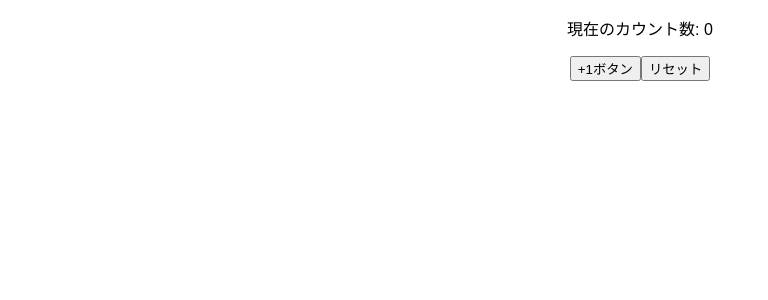
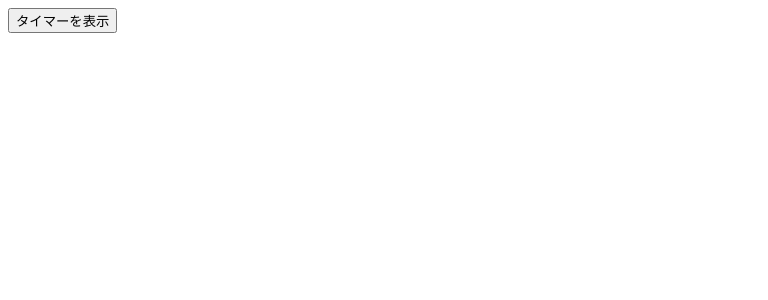
Before and after one commit to hamu3864kA/learn-react, a React (Create React App) app: page / in a window 1280 px wide. Shown: the top 300 px of the page, without its empty margins (0-768 px from the left). Built offline with nearby package versions, Linux system fonts and the light colour scheme.

Commit message:
5-27 p219 useEffectのアンマウント時の処理追加（マウント時の処理が２回呼ばれる？）

```diff
--- a/src/App.js
+++ b/src/App.js
@@ -1,35 +1,44 @@
 import React, { useState, useEffect } from "react";
 import "./styles.css";
-import Counter from './section26/Counter';
-import Hello from './section26/Hello';
-
-export default function App() {
 
 const INITIAL_COUNT = 0;
 
-  const SampleComponent = () => {
+const Timer = () => {
   const [count, setCount] = useState(INITIAL_COUNT);
+  const countReset = () => setCount(INITIAL_COUNT);
+  const countIncrement = () => {
+    setCount((prevCount) => prevCount + 1);
+    console.log('カウントアップ　+1');
+  };
 
   const callbackFunction = () => {
-      document.title = `${count}回クリックされました`;
-    }
+    alert('副作用関数が実行されました！');
+    const timer = setInterval(countIncrement, 1000);
+    return () => {
+      console.log('タイマーが削除されました!!');
+      clearInterval(timer);
+    };
+  };
 
-    useEffect(callbackFunction, [count]);
-
-    const countIncrement = () => setCount((prevCount) => prevCount + 1);
-    const countReset = () => setCount(INITIAL_COUNT);
+  useEffect(callbackFunction, []);
 
   return (
     <div className="App">
-        <p>現在のカウント数: {count}</p>
-        <button onClick={countIncrement}>+1ボタン</button>
-        <button onClick={countReset}>リセット</button>
+      <p>現在のカウント数: <b>{count}</b></p>
+      <button onClick={countReset}>RESET</button>
     </div>
   );
 };
 
+export default function App() {
+  const [display, toggleDisplay] = useState(false);
+  const handleToggleDisplay = () => toggleDisplay(!display);
   return (
-    <SampleComponent />
+    <>
+      <button onClick={handleToggleDisplay}>
+        {display ? 'タイマーを非表示' : 'タイマーを表示'}
+      </button>
+      {display && <Timer />}
+    </>
   );
-
 }
```
Lines whose indentation alone changed are shown as unchanged.
